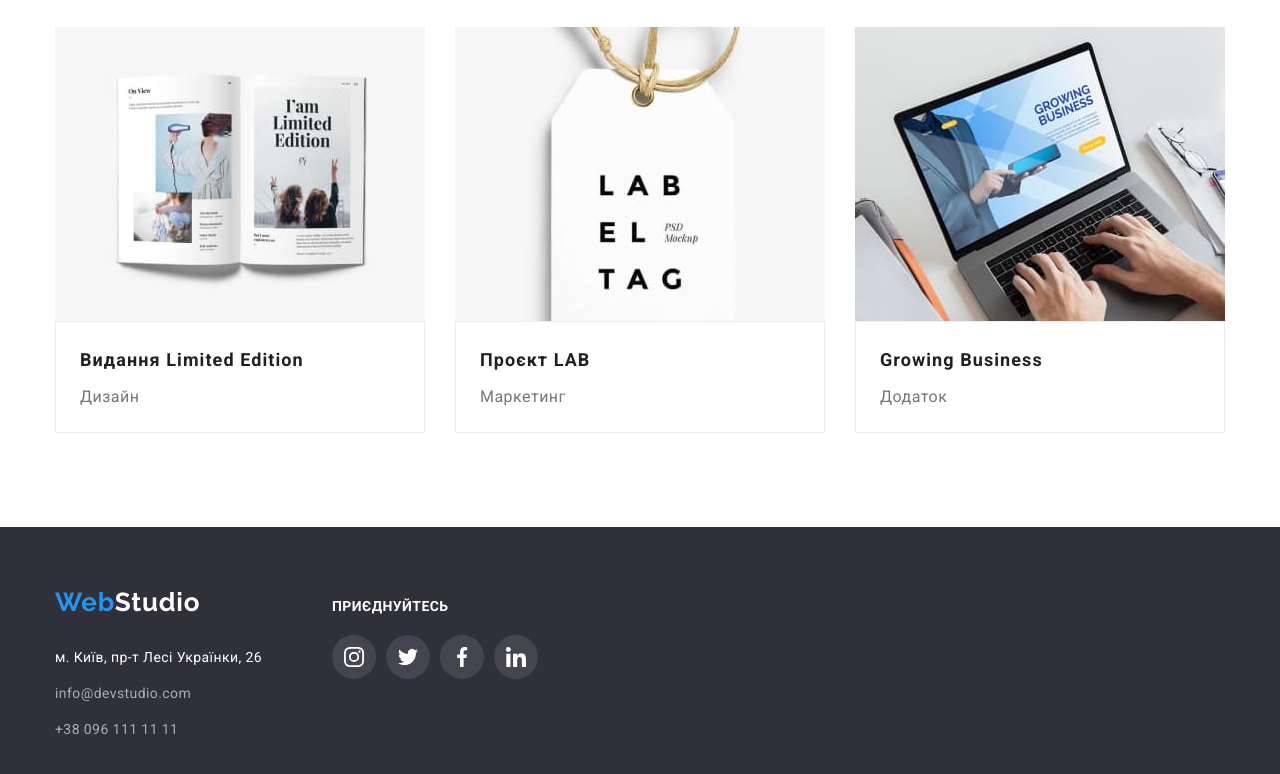
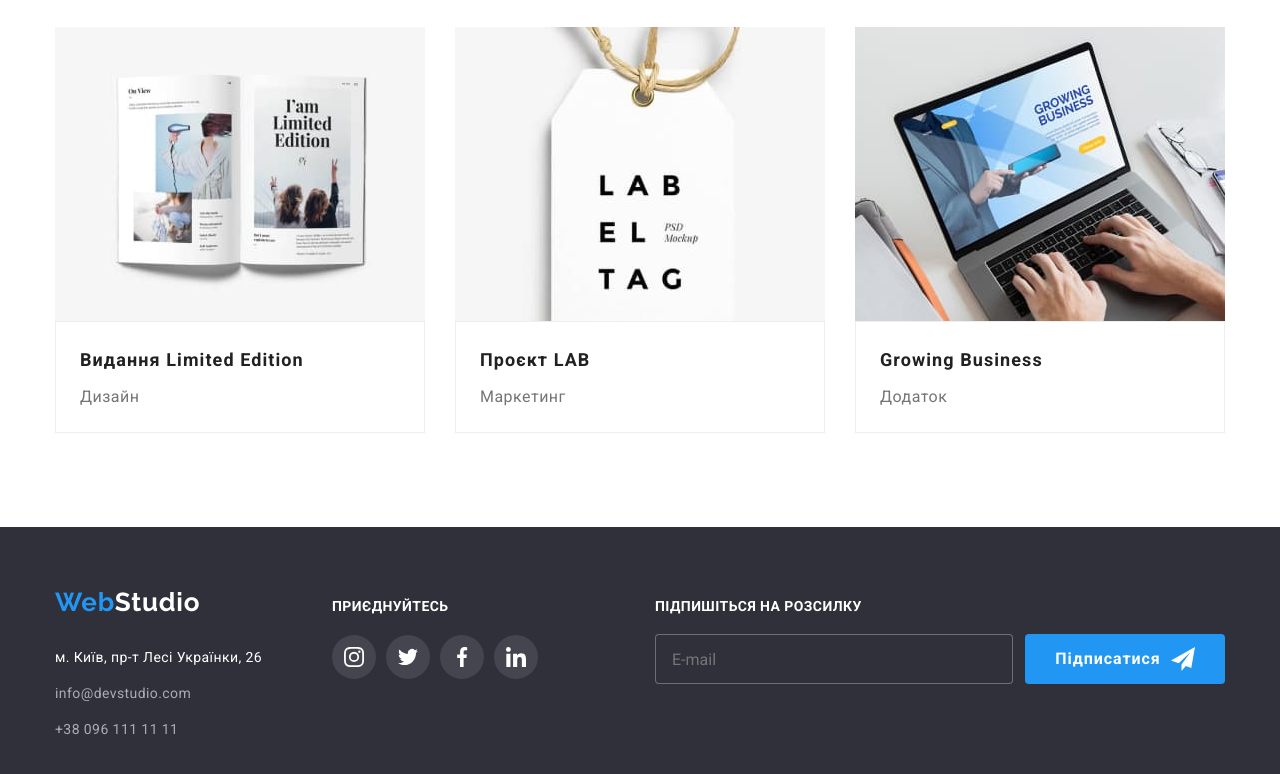
Before and after one commit to LISOVSMA/goit-markup-hw-06, a plain HTML site: page portfolio.html in a window 1280 px wide. Shown: the part 1107-1881 px from the top of the page. Drawn offline with nearby package versions, Linux system fonts and the light colour scheme.

Commit message:
adds footer corr

```diff
--- a/css/styles.css
+++ b/css/styles.css
@@ -699,9 +699,10 @@ form {
   line-height: calc(20 / 16);
   cursor: pointer;
   border: 1px solid rgba(255, 255, 255, 0.3);
+  border-radius: 4px;
+  background-color: var(--secondary-background-color);
+  color: rgba(255, 255, 255, 0.6);
   transition: filter 250ms var(--timing-function);
-  background-color: var(--fon-hero-color);
-  color: rgba(255, 255, 255, 0.6);
 }
 
 .send-email:focus,
--- a/portfolio.html
+++ b/portfolio.html
@@ -335,6 +335,20 @@
             </li>
           </ul>
         </div>
+        <div class="forma">
+          <form class="form-mail">
+            <p class="form-text">Підпишіться на розсилку</p>
+            <div class="form-sending">
+              <input type="email" class="send-email" placeholder="E-mail" />
+              <button type="submit" class="send-btn">
+                <span class="send-text">Підписатися</span>
+                <svg class="send-item">
+                  <use href="./images/icons.svg#icon-icon-send"></use>
+                </svg>
+              </button>
+            </div>
+          </form>
+        </div>
       </div>
     </footer>
   </body>
```
Also changed, not shown: index.html (+1 -1 lines).
